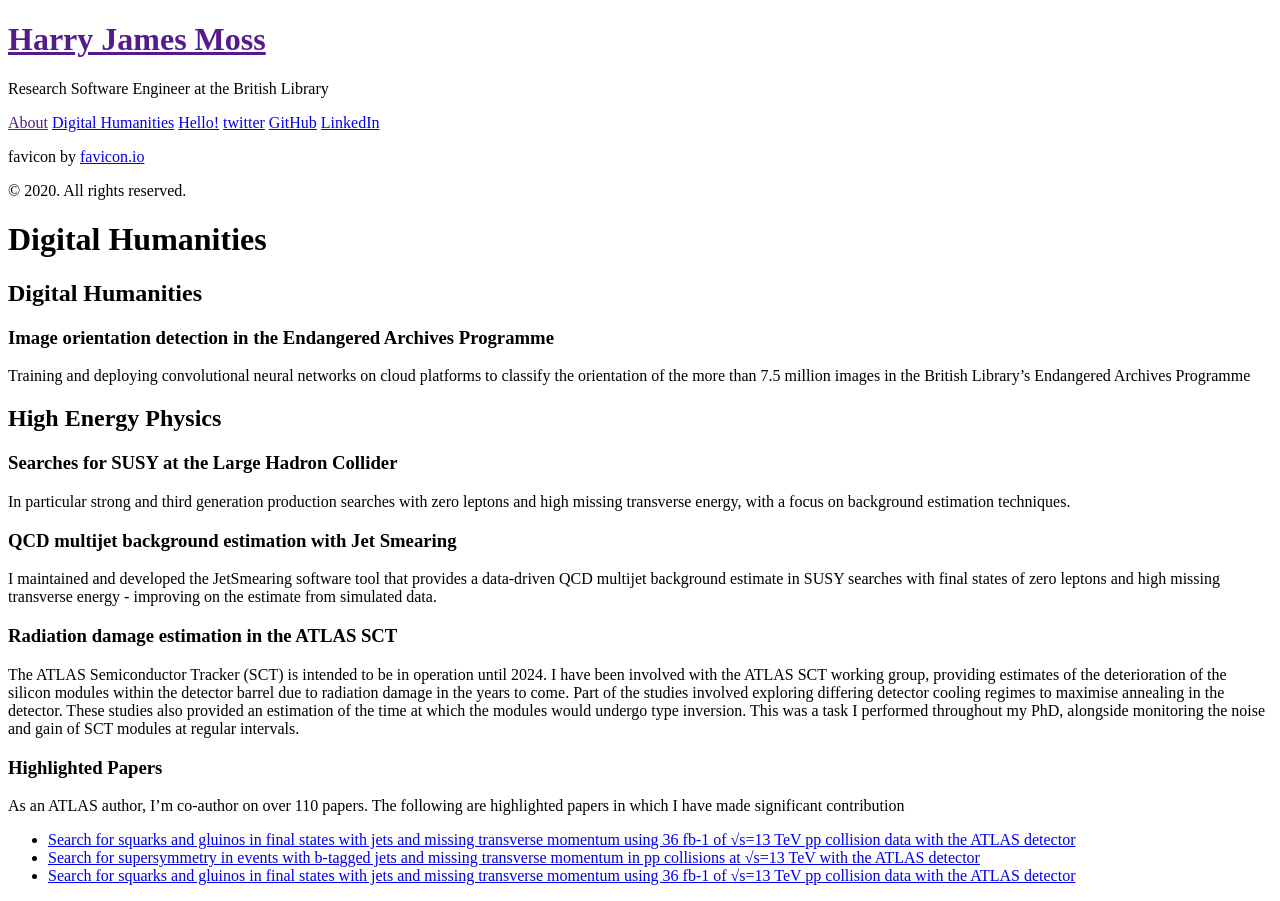
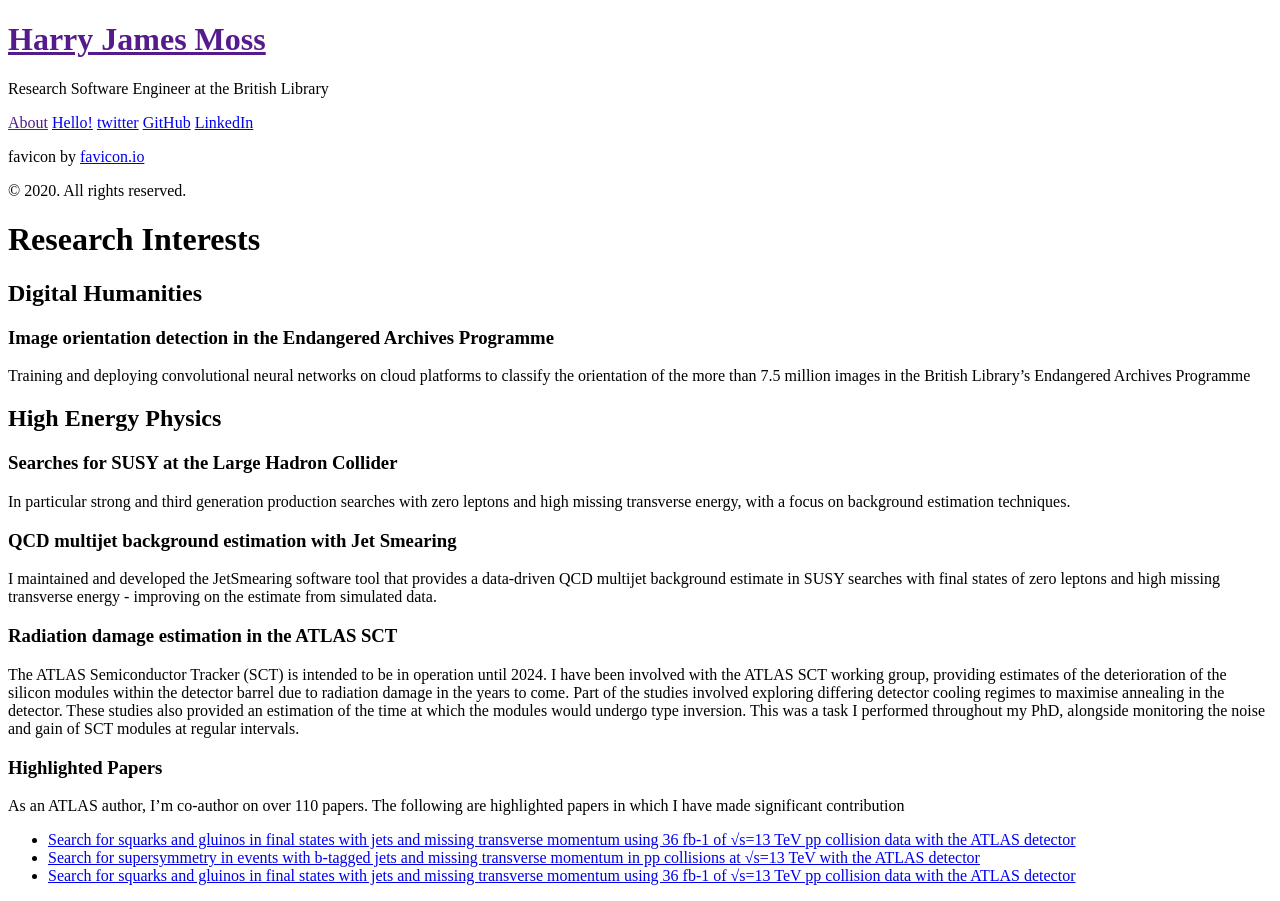
Before and after one commit to harryjmoss/harryjmoss.github.io, a Jekyll site: the page built from research.md, in a window 1280 px wide. Built offline with Jekyll 4.4.1, drawn with Linux system fonts in a browser that asks for light colours; our own code applies the rules of GitHub Pages for plain Markdown files.

Commit message:
Updating research.md layout

```diff
--- a/research.md
+++ b/research.md
@@ -1,7 +1,8 @@
 ---
-layout:page
+layout: default
 title: Research Interests
 ---
+# Research Interests
 
 ## Digital Humanities
 ### Image orientation detection in the Endangered Archives Programme
```
